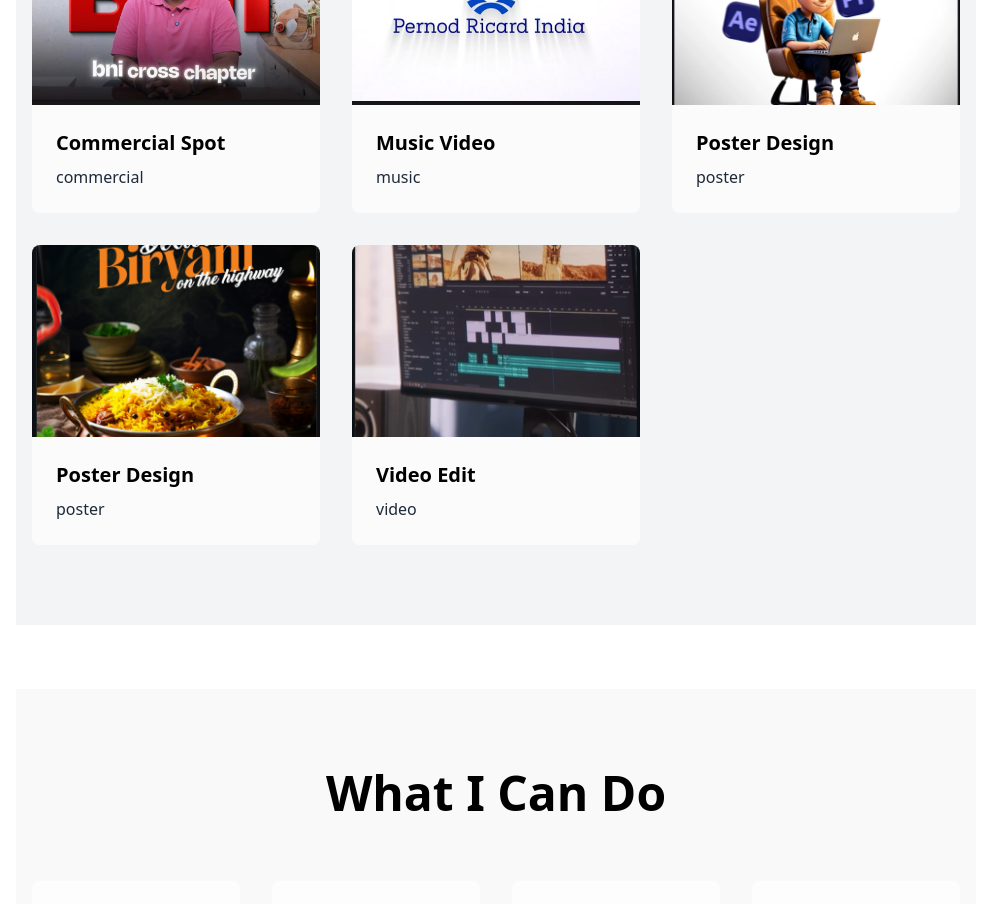
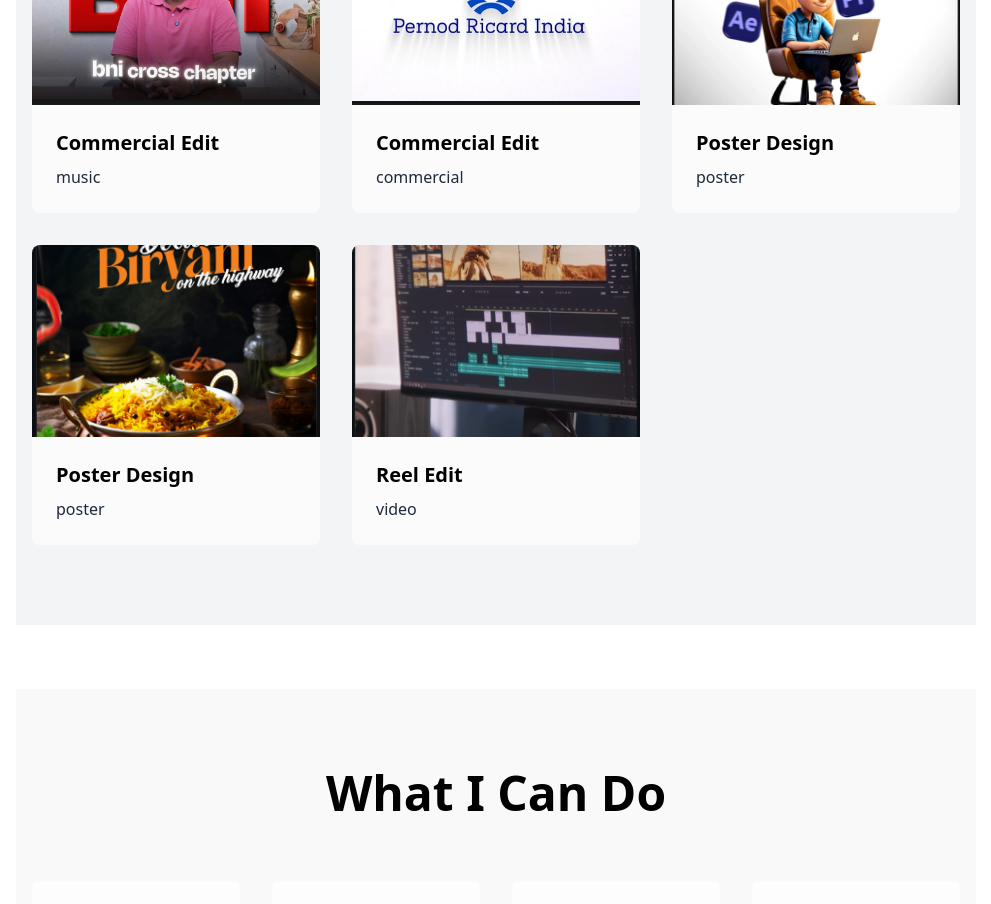
Before and after one commit to SrihariWebDeveloper/frelanace_portfolio, a React (Vite) app in the folder Frontend/: page / in a window 1280 px wide. Shown: the part 2080-2984 px from the top of the page, without its empty margins (144-1135 px from the left). Built offline with nearby package versions, Linux system fonts and the light colour scheme.

Commit message:
updated project

```diff
--- a/Frontend/src/assets/assests.js
+++ b/Frontend/src/assets/assests.js
@@ -8,13 +8,14 @@ import work5 from './work5.png';
 
 
 
+
 const assets = {
     image,
     work1,
     work2,
     work3,
     work4,
-    work5
+    work5,
 };
 
 export default assets;
--- a/Frontend/src/components/Navbar.jsx
+++ b/Frontend/src/components/Navbar.jsx
@@ -51,7 +51,7 @@ const Navbar = () => {
                   className={`px-3 py-2 rounded-lg transition-colors ${
                     isDark
                       ? "text-white hover:bg-white/10 hover:text-purple-400"
-                      : "text-white bg-white hover:bg-gray-200"
+                      : "text-black bg-white hover:bg-gray-200"
                   }`}
                 >
                   {item.name}
@@ -64,8 +64,8 @@ const Navbar = () => {
               onClick={toggleTheme}
               className={`p-2 rounded-lg transition ${
                 isDark
-                  ? "bg-white text-yellow-400"
-                  : "bg-white text-white border"
+                  ? "bg-gray-700 text-yellow-400"
+                  : "bg-white text-black border"
               }`}
             >
               {isDark ? <FiSun size={20} /> : <FiMoon size={20} />}
@@ -103,12 +103,15 @@ const Navbar = () => {
               isDark ? "bg-black/80 text-white" : "bg-white text-black shadow"
             }`}
           >
-            className=
-            {`block py-2 px-3 rounded-lg w-full text-left ${
-              isDark
-                ? "text-white hover:bg-white/10"
-                : "text-black bg-white hover:bg-gray-200"
-            }`}
+            {navItems.map((item) => (
+              <button
+                key={item.id}
+                onClick={() => scrollToSection(item.id)}
+                className="block py-2 my-2 w-full text-left hover:text-purple-500"
+              >
+                {item.name}
+              </button>
+            ))}
           </motion.div>
         )}
       </div>
--- a/Frontend/src/pages/Work.jsx
+++ b/Frontend/src/pages/Work.jsx
@@ -14,17 +14,17 @@ const Work = () => {
   const projects = [
     {
       id: 1,
-      title: "Commercial Spot",
-      category: "commercial",
+      title: "Commercial Edit",
+      category: "music",
       thumbnail: assets.work1,
       videoUrl:
         "https://drive.google.com/file/d/12W_WDRshM0uimRYbqkl8vUpXnklllF6U/preview",
-      type: "video",
+      type: "music",
     },
     {
       id: 2,
-      title: "Music Video",
-      category: "music",
+      title: "Commercial Edit",
+      category: "commercial",
       thumbnail: assets.work2,
       videoUrl:
         "https://drive.google.com/file/d/1_Eg9JkCB6U4CmKi2L_PrpYDw5MSeC5Jq/preview",
@@ -48,12 +48,12 @@ const Work = () => {
     },
     {
       id: 5,
-      title: "Video Edit",
+      title: "Reel Edit",
       category: "video",
       thumbnail: assets.work5,
       videoUrl: "https://www.instagram.com/reel/DUigjX2D7wm/embed/",
       type: "video",
-    },
+    }
   ];
 
   const categories = ["all", "commercial", "music", "poster", "video"];
```
